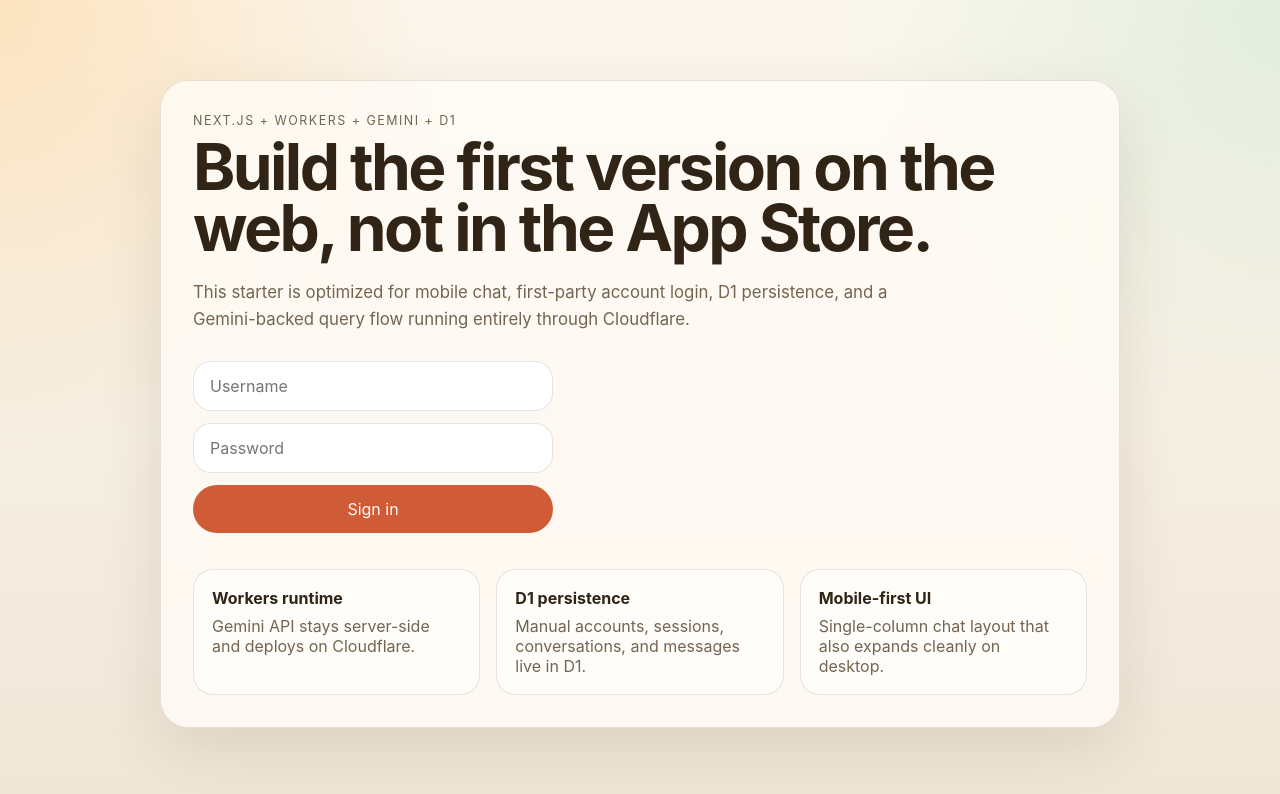
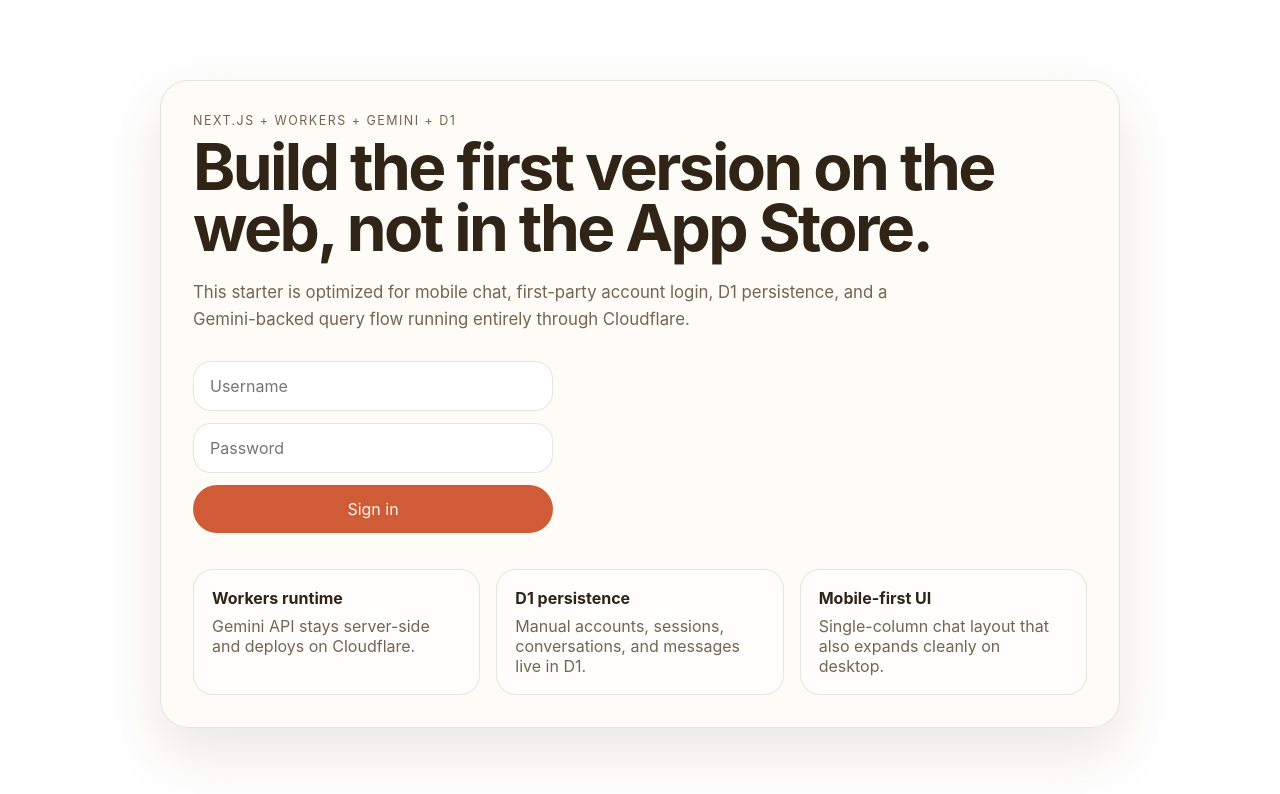
Before and after one commit to jerryni/gemini-sz, a Next.js app: page / in a window 1280 px wide. Shown: the top 794 px of the page. Built offline with nearby package versions, Linux system fonts and the light colour scheme; no server answers.

Commit message:
ui: for safari

```diff
--- a/app/globals.css
+++ b/app/globals.css
@@ -26,10 +26,6 @@ html,
 body {
   margin: 0;
   min-height: 100%;
-  background:
-    radial-gradient(circle at top left, rgba(255, 191, 102, 0.35), transparent 30%),
-    radial-gradient(circle at top right, rgba(180, 221, 187, 0.34), transparent 28%),
-    linear-gradient(180deg, #fbf7ef 0%, #f0e6d7 100%);
   color: var(--text);
   font-family: var(--font-sans);
 }
```
